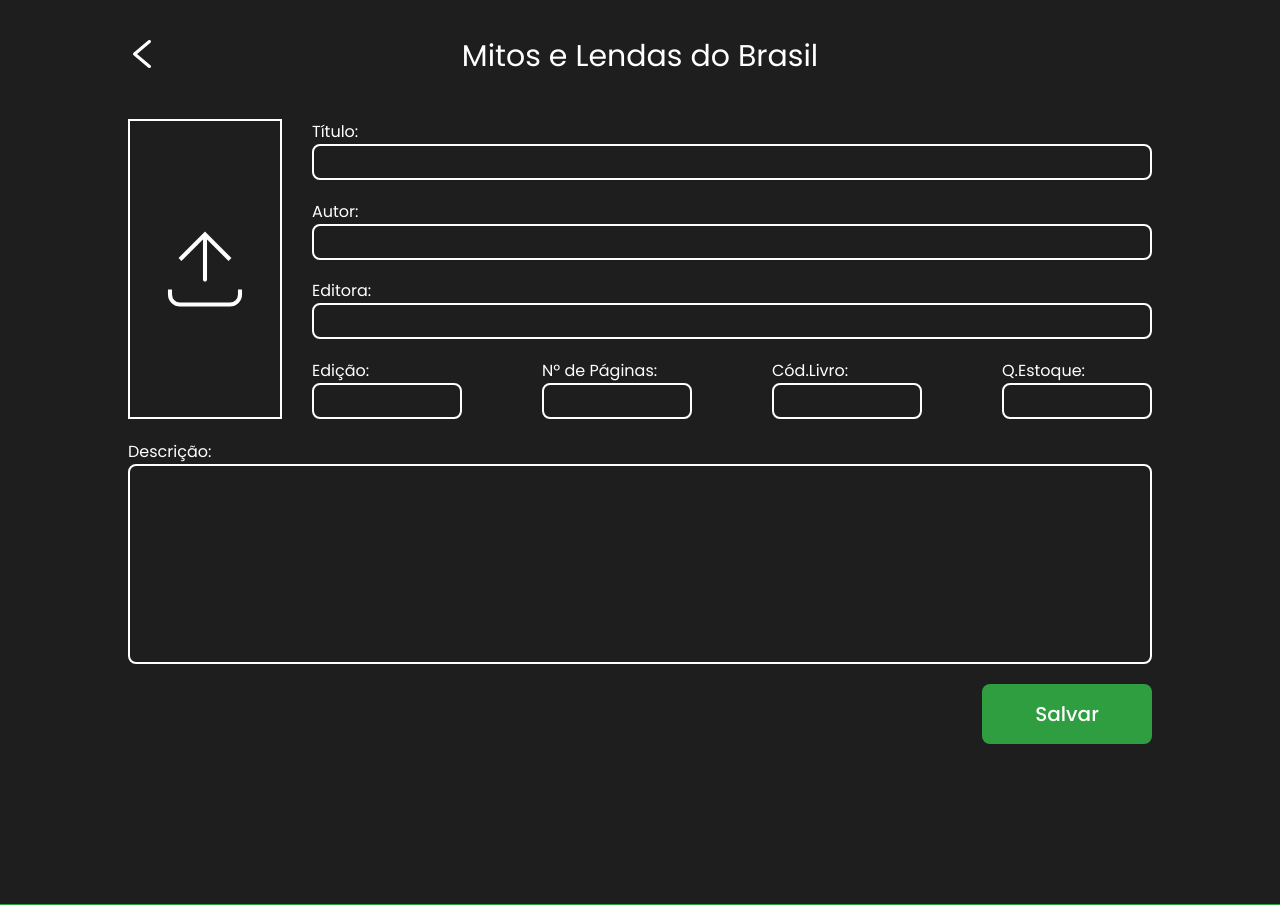
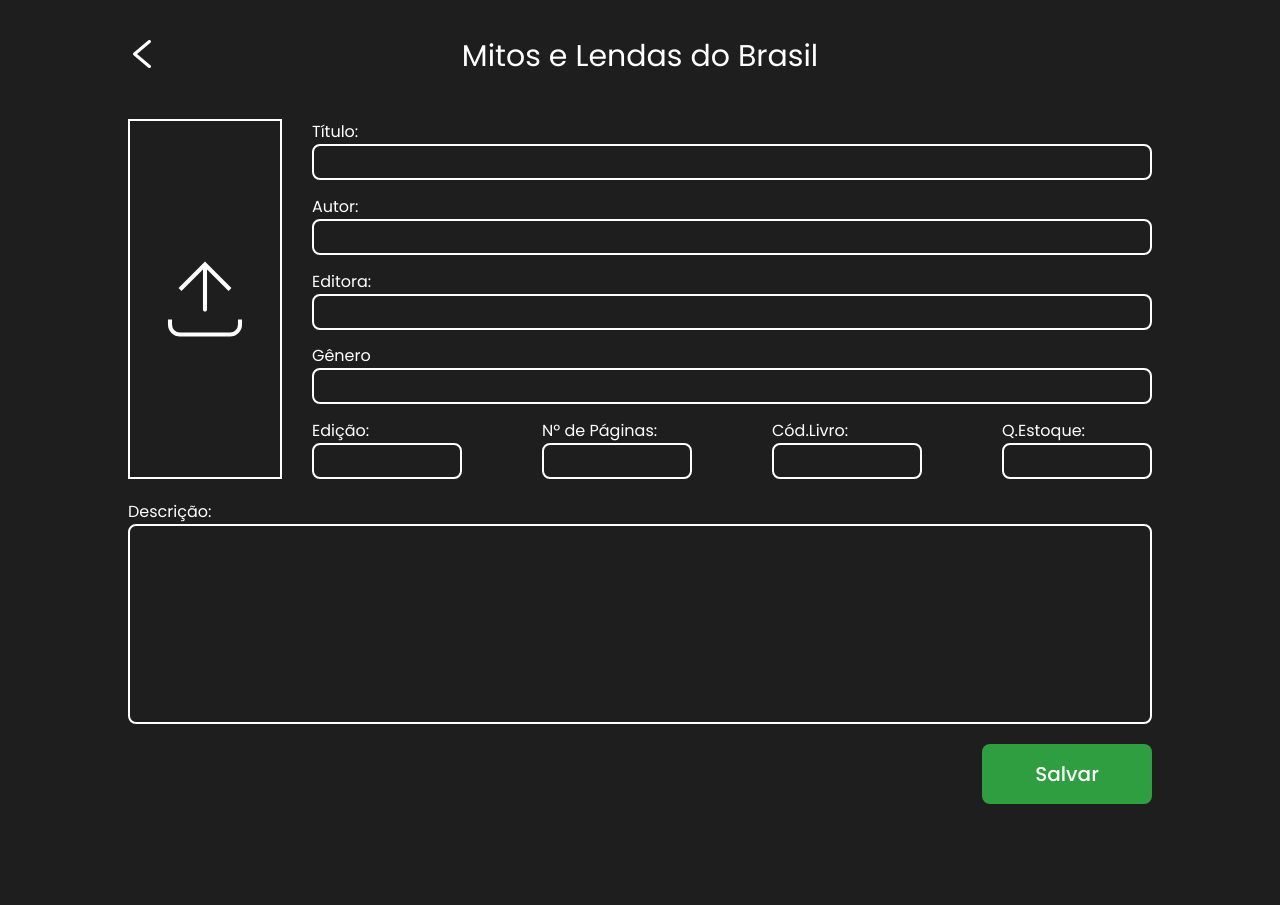
Before and after one commit to LuizFernando110/BibliP, a Django app: page /employer/book_register in a window 1280 px wide. Shown: the part 166-1071 px from the top of the page. Run offline with Django 5.2, Linux system fonts and the light colour scheme.

Commit message:
Fix: Adição do input de gênero ao formulário e reajuste nos tamanhos dos elementos.

```diff
--- a/biblip/employee/forms.py
+++ b/biblip/employee/forms.py
@@ -5,6 +5,7 @@
     book_title = forms.CharField(max_length = 100)
     writer = forms.CharField(max_length = 100)
     publisher = forms.CharField(max_length = 100)
+    genrer = forms.CharField(max_length = 100)
     edition = forms.IntegerField()
     number_of_pages = forms.IntegerField()
     pnld_code = forms.CharField(max_length = 100)
--- a/biblip/employee/static/css/book-register.css
+++ b/biblip/employee/static/css/book-register.css
@@ -44,8 +44,8 @@
     border: solid white 0.2rem;
     background-color: transparent;
     caret-color: white;
-    height: 30rem;
-    width: 22rem;
+    height: 36rem;
+    width: 26.4rem;
     border-radius: 0;
     cursor: pointer;
     background-image: url(../../../static/assets/icons/Export.svg);
@@ -81,6 +81,7 @@
     display: flex;
     gap: 3rem;
     width: 100%;
+    height: 36rem;
 }
 
 .writabel-inputs{
--- a/biblip/employee/templates/book_register.html
+++ b/biblip/employee/templates/book_register.html
@@ -33,6 +33,10 @@
               <label for="publisher">Editora:</label>
               {{ form.publisher }}
             </p>
+            <p>
+              <label for="genrer">Gênero</label>
+              {{ form.genrer }}
+            </p>
             <div class="integer-field">
               <p>
                 <label for="edition">Edição:</label>
```
